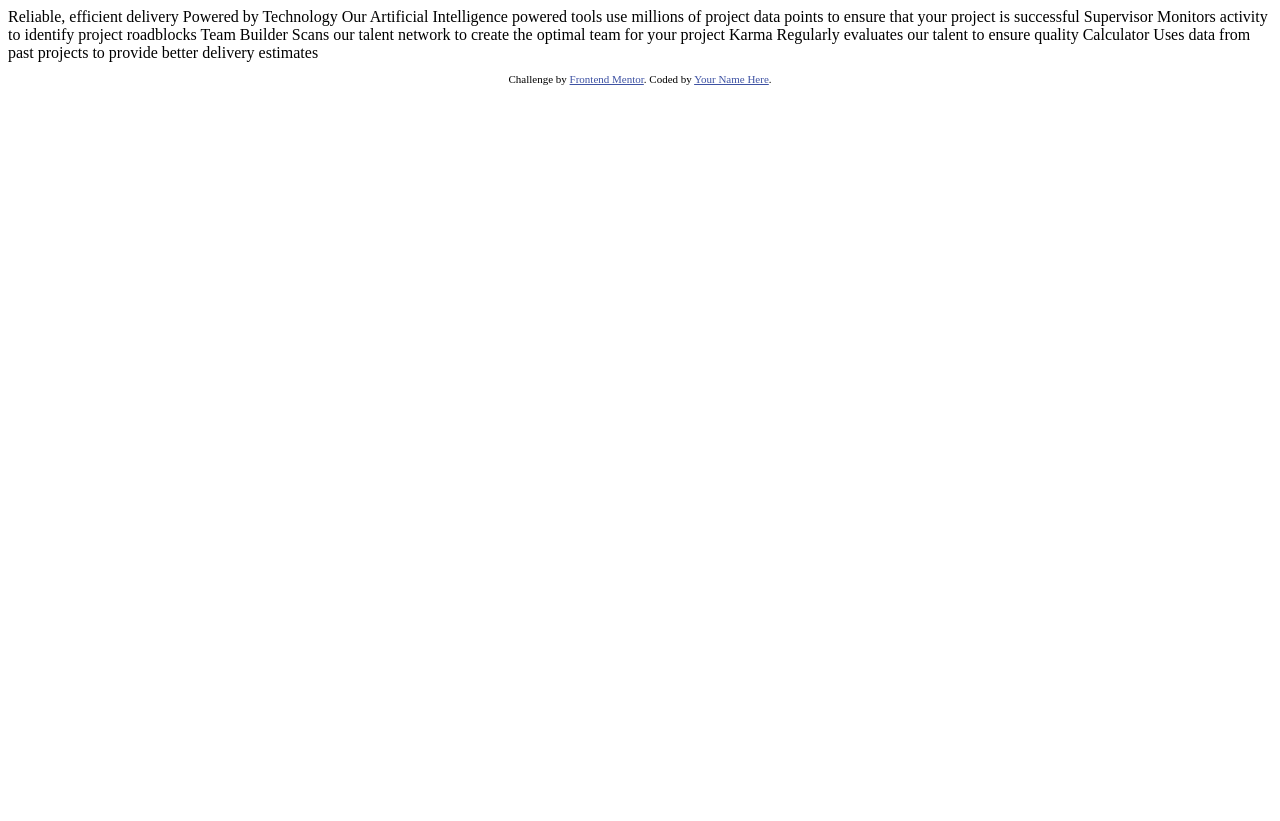
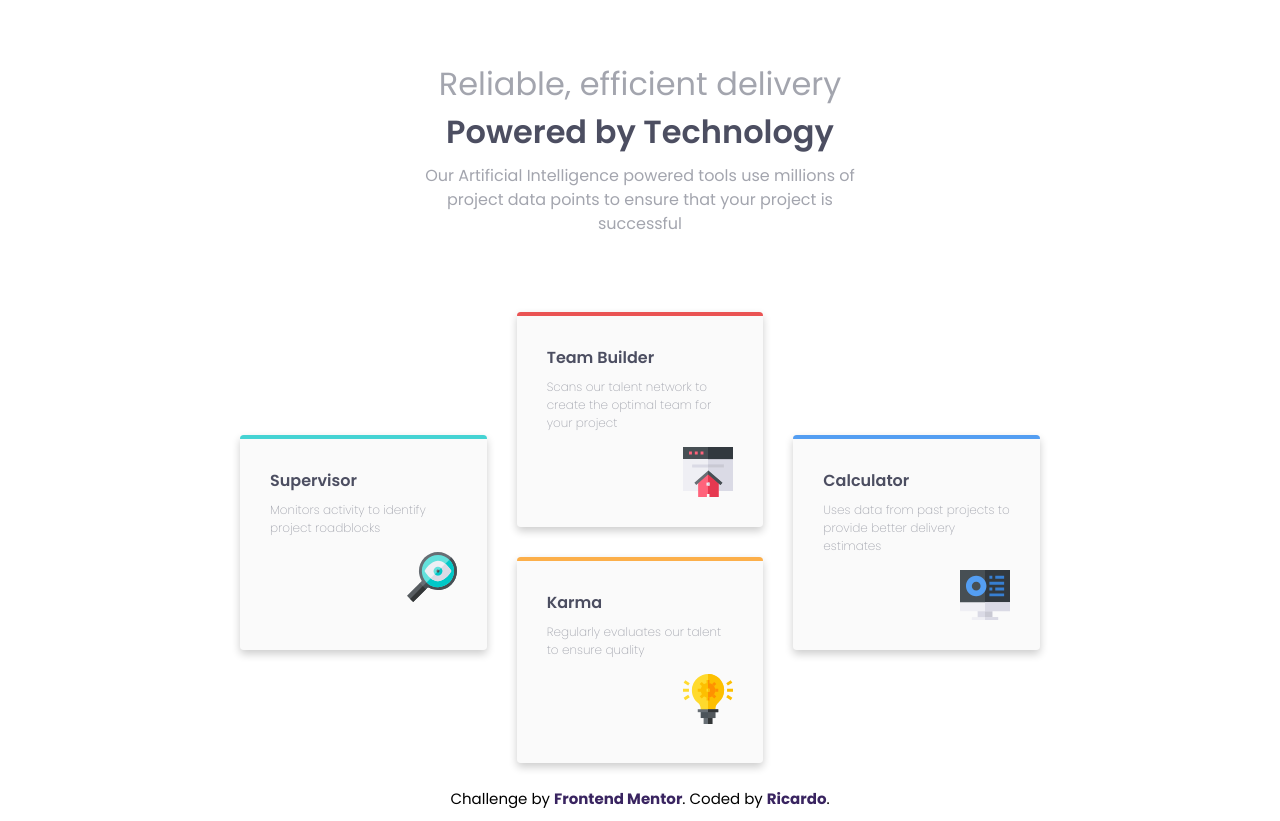
Before and after one commit to rc-0105/Four-card-feature-section, a plain HTML site: page index.html in a window 1280 px wide. Before the commit the page ends 800 px from the top, so only its background shows below. Drawn offline with Linux system fonts and the light colour scheme.

Commit message:
second commit

```diff
--- a/index.html
+++ b/index.html
@@ -5,41 +5,45 @@
   <meta name="viewport" content="width=device-width, initial-scale=1.0"> <!-- displays site properly based on user's device -->
 
   <link rel="icon" type="image/png" sizes="32x32" href="./images/favicon-32x32.png">
+  <link href="https://fonts.googleapis.com/css2?family=Poppins:ital,wght@0,100;0,200;0,300;0,400;0,500;0,600;0,700;0,800
+  ;0,900;1,100;1,200;1,300;1,400;1,500;1,600;1,700;1,800;1,900&display=swap" rel="stylesheet">
+  <link rel="stylesheet" href="styles.css">
+  <link rel="stylesheet" href="reset.css">
 
   <title>Frontend Mentor | Four card feature section</title>
-
-  <!-- Feel free to remove these styles or customise in your own stylesheet 👍 -->
-  <style>
-    .attribution { font-size: 11px; text-align: center; }
-    .attribution a { color: hsl(228, 45%, 44%); }
-  </style>
 </head>
 <body>
+  <header>
+   <span class="no-bold">Reliable, efficient delivery</span> <h1>Powered by Technology</h1>
+    <p> Our Artificial Intelligence powered tools use millions of project data points
+      to ensure that your project is successful</p>
+  </header>
+  <main>
+    <section class="card card-1">
+      <h2>Supervisor</h2>
+      <p>Monitors activity to identify project roadblocks</p>
+      <div class="supervisor-icon"></div>
+    </section>
+    <section class="card card-2">
+      <h2>Team Builder</h2>
+      <p>Scans our talent network to create the optimal team for your project</p>
+      <div class="team-builder-icon"></div>
+    </section>
+    <section class="card card-3">
+      <h2>Karma</h2>
+      <p>Regularly evaluates our talent to ensure quality</p>
+      <div class="karma-icon"></div>
+    </section>
+    <section class="card card-4">
+      <h2>Calculator</h2>
+      <p>Uses data from past projects to provide better delivery estimates</p>
+      <div class="calculator-icon"></div>
+    </section>
+  </main>
 
-  Reliable, efficient delivery
-  Powered by Technology
-
-  Our Artificial Intelligence powered tools use millions of project data points
-  to ensure that your project is successful
-
-  Supervisor
-  Monitors activity to identify project roadblocks
-
-  Team Builder
-  Scans our talent network to create the optimal team for your project
-
-  Karma
-  Regularly evaluates our talent to ensure quality
-
-  Calculator
-  Uses data from past projects to provide better delivery estimates
-
-
-  <footer>
-    <p class="attribution">
-      Challenge by <a href="https://www.frontendmentor.io?ref=challenge" target="_blank">Frontend Mentor</a>.
-      Coded by <a href="#">Your Name Here</a>.
-    </p>
+  <footer class="attribution">
+    Challenge by <a href="https://www.frontendmentor.io?ref=challenge" target="_blank">Frontend Mentor</a>.
+    Coded by <a href="https://github.com/rc-0105">Ricardo</a>.
   </footer>
 </body>
 </html>
--- /dev/null
+++ b/reset.css
@@ -0,0 +1,73 @@
+*,
+*::before,
+*::after {
+  box-sizing: border-box;
+}
+
+/* Remove default margin */
+body,
+h1,
+h2,
+h3,
+h4,
+p,
+figure,
+blockquote,
+dl,
+dd {
+  margin: 0;
+}
+
+/* Remove list styles on ul, ol elements with a list role, which suggests default styling will be removed */
+ul[role='list'],
+ol[role='list'] {
+  list-style: none;
+}
+
+/* Set core root defaults */
+html:focus-within {
+  scroll-behavior: smooth;
+}
+
+/* Set core body defaults */
+body {
+  min-height: 100vh;
+  text-rendering: optimizeSpeed;
+  line-height: 1.5;
+}
+
+/* A elements that don't have a class get default styles */
+a:not([class]) {
+  text-decoration-skip-ink: auto;
+}
+
+/* Make images easier to work with */
+img,
+picture {
+  max-width: 100%;
+  display: block;
+}
+
+/* Inherit fonts for inputs and buttons */
+input,
+button,
+textarea,
+select {
+  font: inherit;
+}
+
+/* Remove all animations, transitions and smooth scroll for people that prefer not to see them */
+@media (prefers-reduced-motion: reduce) {
+  html:focus-within {
+   scroll-behavior: auto;
+  }
+
+  *,
+  *::before,
+  *::after {
+    animation-duration: 0.01ms !important;
+    animation-iteration-count: 1 !important;
+    transition-duration: 0.01ms !important;
+    scroll-behavior: auto !important;
+  }
+}
--- /dev/null
+++ b/styles.css
@@ -0,0 +1,201 @@
+body{
+    font-size: 15px;
+    font-family: "Poppins", sans-serif;
+    display: flex;
+    align-items: center;
+    flex-direction: column;
+}
+
+/*Typography*/
+
+h1{
+    font-size: 2rem;
+    font-weight: 600;
+    color: hsl(234, 12%, 34%);
+}
+
+h2{
+    font-size: 1rem;
+    font-weight: 600;
+    padding-bottom: .5em;
+    color: hsl(234, 12%, 34%);
+}
+
+p{
+    font-size: .75rem;
+    font-weight: 200;
+    color: hsl(229, 6%, 66%);
+}
+
+header p{
+    font-size: 1rem;
+    font-weight: 400;
+    padding: 1em;
+    padding-top: .5em;
+}
+
+.no-bold{
+    font-weight: 400;
+    color: hsl(229, 6%, 66%);
+    font-size: 2rem;
+}
+
+/*Header*/
+
+header{
+    font-family: 'Poppins';
+    display: flex;
+    justify-content: center;
+    align-items: center;
+    flex-direction: column;
+    width: 100%;
+    max-width: 500px;
+    text-align: center;
+    margin: 4em 0;
+}
+
+/*Main Content*/
+
+main{
+    display: grid;
+    grid-template-columns: 1fr 1fr 1fr;
+    grid-template-areas:
+    ". team ."
+    "supervisor team calculator"
+    "supervisor karma calculator"
+    ". karma .";
+    gap: 2em;
+    width: 60%;
+    min-width: 800px;
+    margin: 0 4em;
+    align-self: center;
+}
+
+/*Card*/
+
+.card{
+    box-shadow: 0 4px 8px rgba(0, 0, 0, 0.2);
+    padding: 2em;
+    background: hsl(0, 0%, 98%);
+    border-radius: .25em;
+    width: 100%;
+    min-width: 200px;
+}
+
+.card:hover{
+    box-shadow: 0 8px 16px rgba(0, 0, 0, 0.3);
+    transition: .5s;
+}
+
+.card-1{
+    border-top: 4px solid hsl(180, 62%, 55%);
+    grid-area: supervisor;
+}
+.supervisor-icon{
+    width: 50px;
+    height: 50px;
+    margin-left: auto;
+    background-image: url('images/icon-supervisor.svg');
+    background-size: cover;
+    margin-top: 1em;
+}
+
+.card-2{
+    border-top: 4px solid hsl(0, 78%, 62%);
+    grid-area: team;
+}
+
+.team-builder-icon{
+    width: 50px;
+    height: 50px;
+    margin-left: auto;
+    background-image: url('images/icon-team-builder.svg');
+    background-size: cover;
+    margin-top: 1em;
+}
+
+.card-3{
+    border-top: 4px solid hsl(34, 97%, 64%);
+    grid-area: karma;
+}
+
+.karma-icon{
+    width: 50px;
+    height: 50px;
+    margin-left: auto;
+    background-image: url('images/icon-karma.svg');
+    background-size: cover;
+    margin-top: 1em;
+}
+
+.card-4{
+    border-top: 4px solid hsl(212, 86%, 64%);
+    grid-area: calculator;
+}
+
+.calculator-icon{
+    width: 50px;
+    height: 50px;
+    margin-left: auto;
+    background-image: url('images/icon-calculator.svg');
+    background-size: cover;
+    margin-top: 1em;
+}
+
+/*footer*/
+
+footer{
+    text-align: center;
+    padding: 10px;
+    color: black;
+    width: 100%;
+    margin-top: 1em;
+}
+
+footer a{
+    color: hsl(261, 45%, 26%);
+    font-weight: 700;
+    text-decoration: none;
+}
+
+footer a:hover{
+    color: hsl(261, 45%, 26%);
+    text-decoration: underline;
+}
+
+/*Responsive*/
+
+@media(max-width: 800px){
+    main{
+        grid-template-columns: 1fr 1fr;
+        grid-template-areas:
+        "supervisor team"
+        "supervisor team"
+        "karma calculator"
+        "karma calculator";
+        width: 80%;
+        min-width: 600px;
+    }
+    .card{
+        min-width: 250px;
+        margin: 0 auto;
+    }
+}
+
+@media(max-width: 640px){
+    main{
+        grid-template-columns: 1fr;
+        grid-template-areas:
+        "supervisor"
+        "team"
+        "karma"
+        "calculator";
+        width: 100%;
+        min-width: 200px;
+    }
+    .card{
+        max-width: 300px;
+        width: 80%;
+        margin: 0 auto;
+    }
+}
```
Also changed, not shown: design/desktop-design.jpg (deleted), design/desktop-preview.jpg (deleted), design/mobile-design.jpg (deleted), screenshot.png (added), 3 other files.
